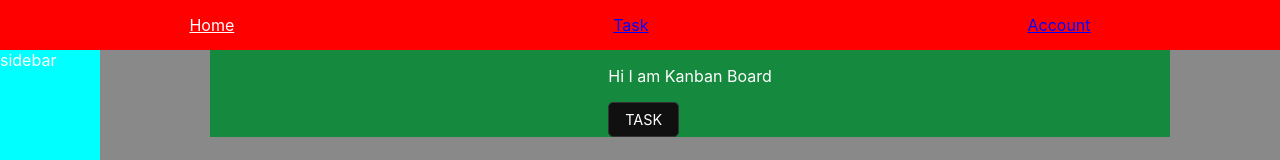
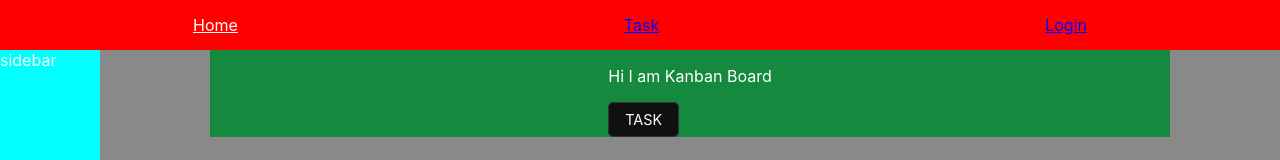
Before and after one commit to Victor-Weng/kanban, a Next.js app: page / in a window 1280 px wide. Shown: the top 160 px of the page. Built offline with nearby package versions, Linux system fonts and the light colour scheme; no server answers.

Commit message:
added authentication context, fixed client component rendering issues by removing async in nav bar declaration, will add posts later

```diff
--- a/src/app/components/kanban.tsx
+++ b/src/app/components/kanban.tsx
@@ -1,7 +1,12 @@
 "use client"
 import { useRouter } from "next/navigation";
+import AuthContext from '../AuthContext'
+import { useContext } from 'react'
 
 export default function Kanban(){
+    const val = useContext(AuthContext); // authentication context (holds the value provided to the context provider)
+    //console.log(val)
+
     const router = useRouter();
     return(
         <div>
--- a/src/app/components/navigation.tsx
+++ b/src/app/components/navigation.tsx
@@ -1,18 +1,18 @@
 "use client"; // usePathname needs it
+
 import Link from "next/link";
 import { usePathname } from "next/navigation";
 import "./navigation.css";
-import { createClient } from '@/utils/supabase/client'
 import { useEffect, useState, useContext } from 'react';
 import { User } from '@supabase/supabase-js'
 import AuthContext from '../AuthContext'
 
-const Navigation = async () => {
+const Navigation = () => {
     const pathname = usePathname();
-    const supabase = createClient();
     const val = useContext(AuthContext); // authentication context (holds the value provided to the context provider)
 
     console.log(val)
+    console.log(val.user)
 
     return (
             <nav>
@@ -22,11 +22,21 @@ const Navigation = async () => {
                 <Link href="/tasks/1" className = {pathname === "/tasks/1" ? "linkActive" : "linkInactive"}>
                 Task
                 </Link>
-            <Link href="/login" className = {pathname === "/login" ? "linkActive" : "linkInactive"}>
+                { val.user ? (
+                    <Link href="/account" className = {pathname === "/account" ? "linkActive" : "linkInactive"}>
                     Account
                     </Link>
+                ):
+                (
+                    <Link href="/login" className = {pathname === "/login" ? "linkActive" : "linkInactive"}>
+                    Login
+                    </Link>
+                )}
+
             </nav>
-    );
+        )
+
+
 }
 
 export default Navigation;
--- a/src/app/layout.tsx
+++ b/src/app/layout.tsx
@@ -30,8 +30,8 @@ export default function RootLayout({children}: Readonly<{children: React.ReactNo
 
   // lang lets browser translate the page
   return (
+    <AuthContextProvider>
     <html lang="en">
-      <AuthContextProvider>
       <body className="vert">
         <div className="header"><Navigation></Navigation></div>
         <div className="middle">
@@ -44,7 +44,7 @@ export default function RootLayout({children}: Readonly<{children: React.ReactNo
         </div>
         <div className="footer"><p>im footer</p></div>
       </body>
-      </AuthContextProvider>
     </html>
+    </AuthContextProvider>
   );
 }
```
Also changed, not shown: src/app/(auth)/login/actions.tsx (+15 -0 lines), src/app/(auth)/signout/route.ts (+23 -0 lines). Lines whose indentation alone changed are shown as unchanged.
